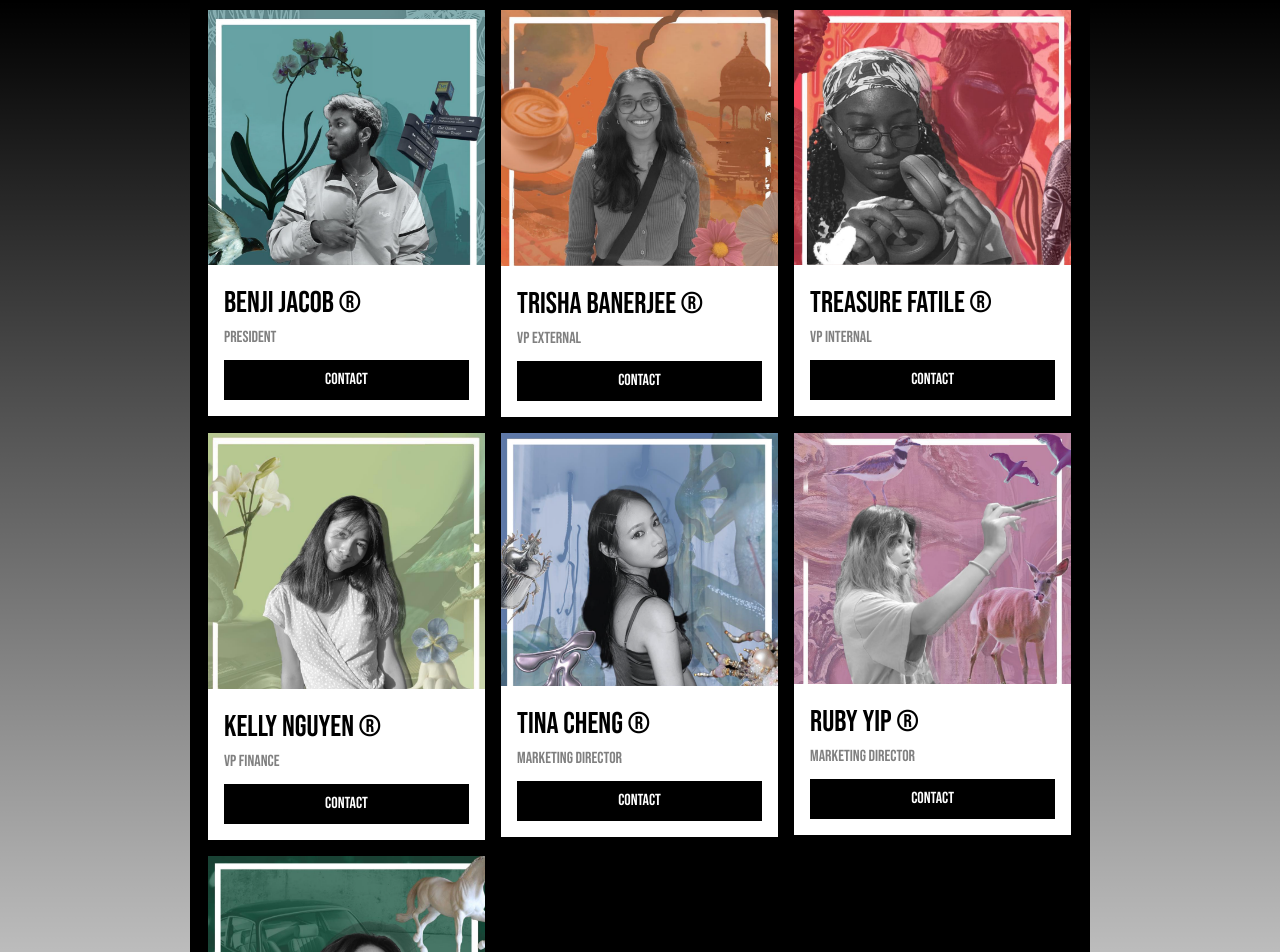
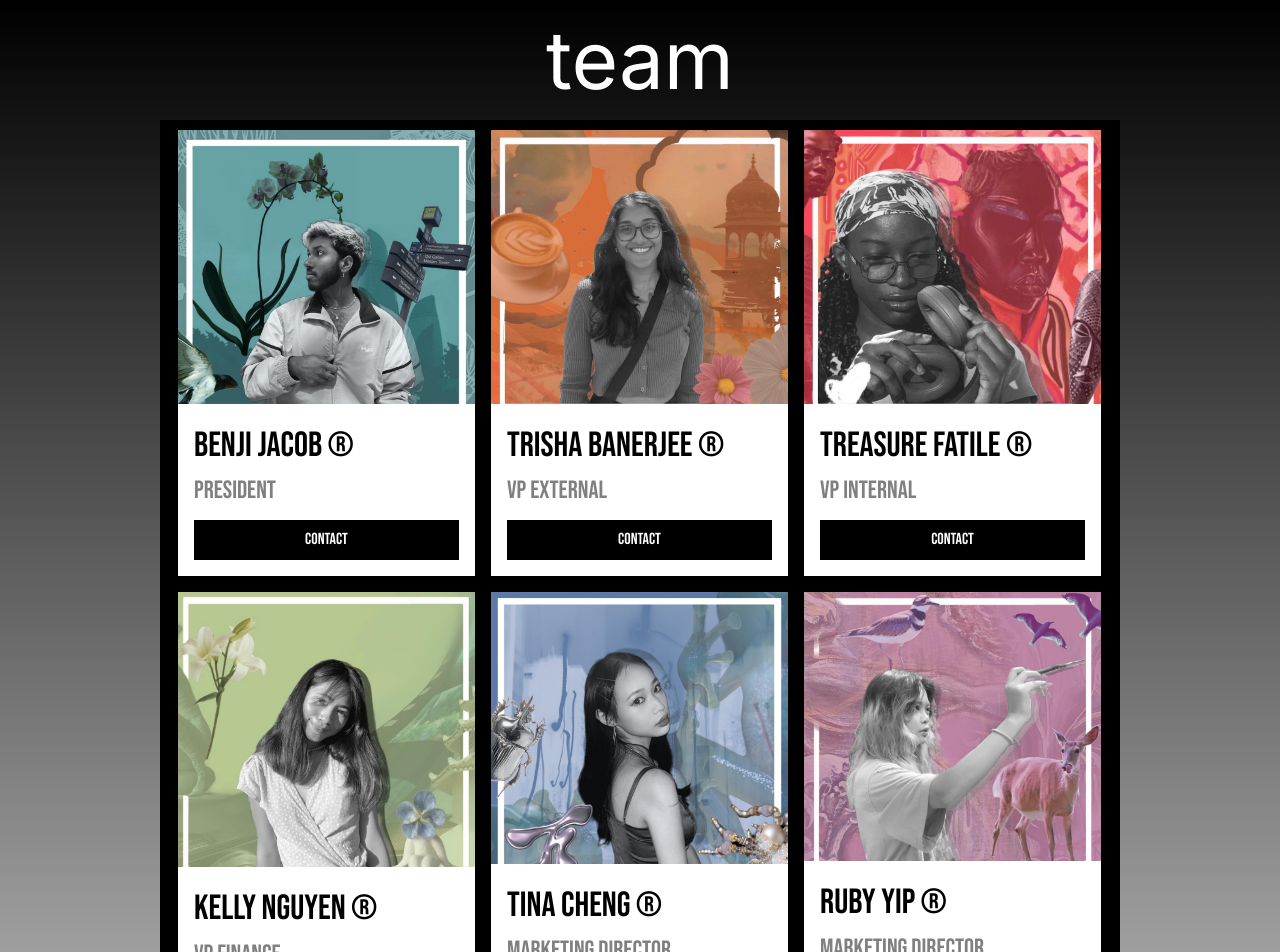
Before and after one commit to StudioX-UofT/studiox-website, a Next.js app: page /team in a window 1280 px wide. Shown: the top 952 px of the page. Built offline with nearby package versions, Linux system fonts and the light colour scheme.

Commit message:
edited font sizes

```diff
--- a/src/app/team/page.tsx
+++ b/src/app/team/page.tsx
@@ -7,6 +7,7 @@ import { useState } from 'react';
 export default function Page() {
     return (
         <>
+            <h1> team </h1>
             <div className="team-grid">
                 <div className="row">
                     <div className="column">
@@ -22,7 +23,7 @@ export default function Page() {
                             <div className="container">
                                 <h2>Benji Jacob ®</h2>
                                 <p className="title">President</p>
-                                <p><button className="button">Contact</button></p>
+                                <p><a href="" className="button">Contact</a></p>
                             </div>
                         </div>
                     </div>
@@ -40,7 +41,7 @@ export default function Page() {
                             <div className="container">
                                 <h2>Trisha Banerjee ®</h2>
                                 <p className="title">VP External</p>
-                                <p><button className="button">Contact</button></p>
+                                <p><a href="" className="button">Contact</a></p>
                             </div>
                         </div>
                     </div>
@@ -58,7 +59,7 @@ export default function Page() {
                             <div className="container">
                                 <h2>Treasure Fatile ®</h2>
                                 <p className="title">VP Internal</p>
-                                <p><button className="button">Contact</button></p>
+                                <p><a href="" className="button">Contact</a></p>
                             </div>
                         </div>
                     </div>
@@ -77,7 +78,7 @@ export default function Page() {
                             <div className="container">
                                 <h2>Kelly Nguyen ®</h2>
                                 <p className="title">VP Finance</p>
-                                <p><button className="button">Contact</button></p>
+                                <p><a href="" className="button">Contact</a></p>
                             </div>
                         </div>
                     </div>
@@ -95,7 +96,7 @@ export default function Page() {
                             <div className="container">
                                 <h2>Tina Cheng ®</h2>
                                 <p className="title">Marketing Director</p>
-                                <p><button className="button">Contact</button></p>
+                                <p><a href="" className="button">Contact</a></p>
                             </div>
                         </div>
                     </div>
@@ -113,7 +114,7 @@ export default function Page() {
                             <div className="container">
                                 <h2>Ruby Yip ®</h2>
                                 <p className="title">Marketing Director</p>
-                                <p><button className="button">Contact</button></p>
+                                <p><a href="" className="button">Contact</a></p>
                             </div>
                         </div>
                     </div>
@@ -132,7 +133,7 @@ export default function Page() {
                             <div className="container">
                                 <h2>Paris Phan ®</h2>
                                 <p className="title">Marketing Director</p>
-                                <p><button className="button">Contact</button></p>
+                                <p><a href="" className="button">Contact</a></p>
                             </div>
                         </div>
                     </div>
--- a/src/app/team/team.css
+++ b/src/app/team/team.css
@@ -4,13 +4,18 @@ body {
     background-color: #000;
 }
 
+h1 {
+    color: #fff;
+    font-size: 80px;
+    text-align: center;
+}
+
 .team-grid {
     background-color: #000;
     padding: 10px 10px 10px 10px;
     font-family: "Bebas Neue", sans-serif;
-    max-width: 900px;
+    max-width: 75vw;
     align-self: center;
-    width: 80vw;
     margin: 0 auto;
     justify-content: center;
 }
@@ -50,10 +55,11 @@ body {
 
 }
 .container h2 {
-    font-size: 30px;
+    font-size: 35px;
 }
 .title {
     color: grey;
+    font-size: 25px;
 }
 
 .button {
```
